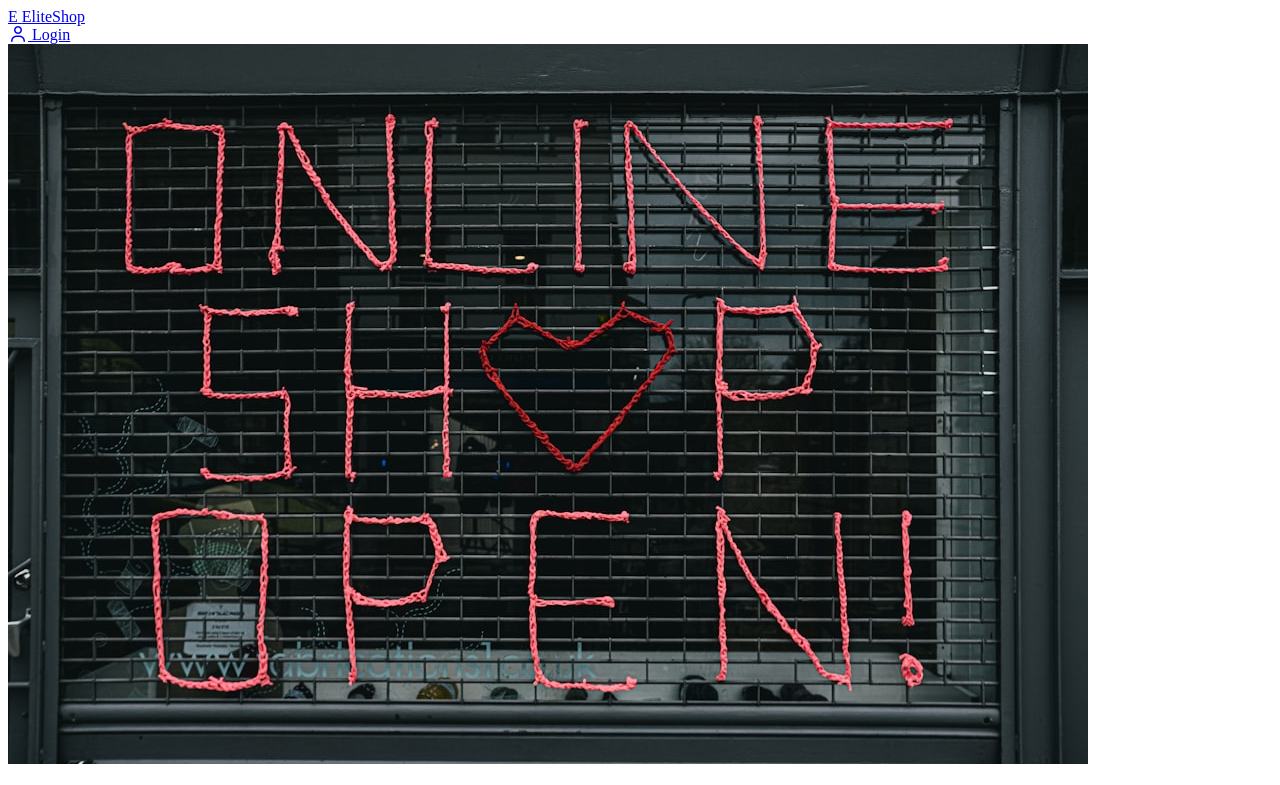
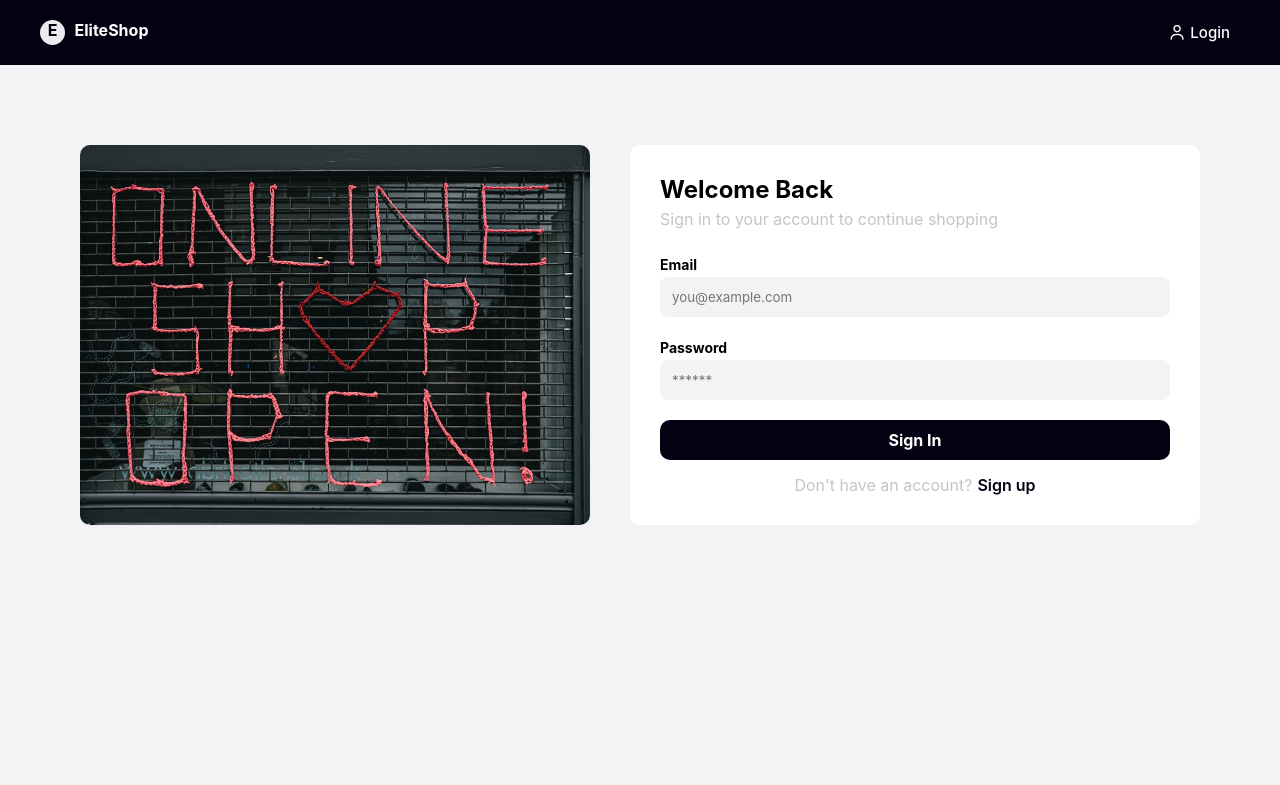
Before and after one commit to salma8117ahmed/EliteShop, a plain HTML site: page login.html in a window 1280 px wide. Shown: the top 785 px of the page. Drawn offline with Linux system fonts and the light colour scheme; the site is published under a folder, as on GitHub Pages, so addresses that start at the root find nothing.

Commit message:
Update stylesheet and script paths in login.html

```diff
--- a/login.html
+++ b/login.html
@@ -10,15 +10,15 @@
       crossorigin="anonymous"
       referrerpolicy="no-referrer"
     />
-    <link rel="stylesheet" href="/css/login.css" />
-    <link rel="stylesheet" href="/index.css" />
+    <link rel="stylesheet" href="./css/login.css" />
+    <link rel="stylesheet" href="./index.css" />
 
     <title>Login Page</title>
   </head>
   <body>
     <header class="header" id="header">
       <div class="logo">
-        <a href="/products.html" class="logo-link">
+        <a href="./index.html" class="logo-link">
           <span class="icon">E</span>
           <span class="logo-text">EliteShop</span>
         </a>
@@ -28,7 +28,7 @@
           <i class="fa-solid fa-cart-shopping"></i>
           <span class="login-text">Cart</span>
         </a> -->
-        <a href="/login.html" class="login-link">
+        <a href="./login.html" class="login-link">
           <i class="fa-regular fa-user"></i>
           <span class="login-text">Login</span>
         </a>
@@ -68,5 +68,5 @@
       </div>
     </div>
   </body>
-  <script src="/js/login.js"></script>
+  <script src="./js/login.js"></script>
 </html>
```
